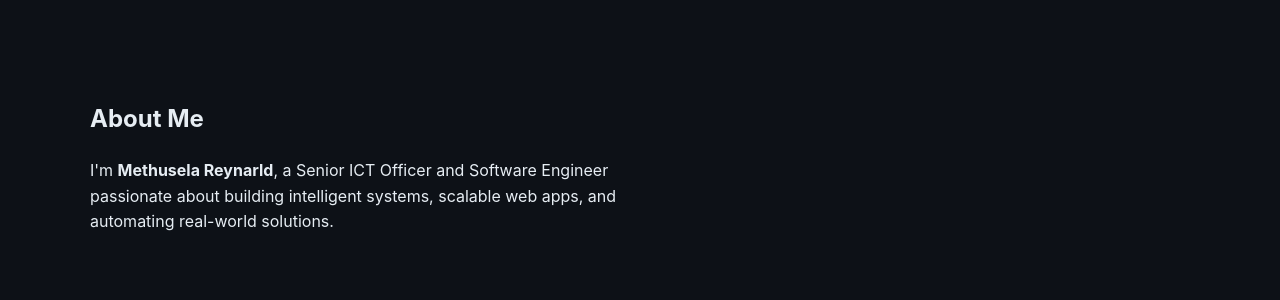
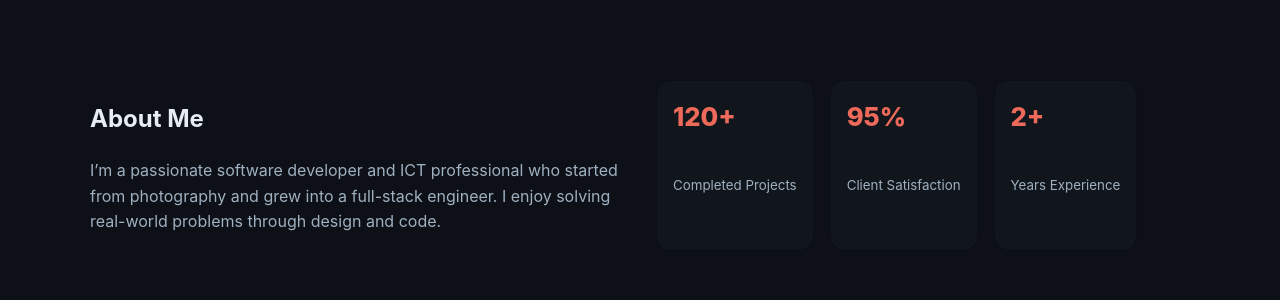
Before and after one commit to Methusela11/portifolio, a Django app: page /about/ in a window 1280 px wide. Shown: the part 73-373 px from the top of the page. Run offline with Django 5.2, Linux system fonts and the light colour scheme.

Commit message:
about me

```diff
--- a/main/templates/main/about.html
+++ b/main/templates/main/about.html
@@ -10,13 +10,28 @@
 <body>
     {% include 'main/navbar.html' %}
 
+<!-- About Section -->
   <section class="about page">
     <div>
       <h2>About Me</h2>
-            <p>
-                I'm <strong>Methusela Reynarld</strong>, a Senior ICT Officer and Software Engineer passionate about
-                building intelligent systems, scalable web apps, and automating real-world solutions.
+      <p class="muted">
+        I’m a passionate software developer and ICT professional who started from photography
+        and grew into a full-stack engineer. I enjoy solving real-world problems through design and code.
       </p>
+    </div>
+    <div class="about-stats">
+      <div class="stat">
+        <span>120+</span>
+        <small>Completed Projects</small>
+      </div>
+      <div class="stat">
+        <span>95%</span>
+        <small>Client Satisfaction</small>
+      </div>
+      <div class="stat">
+        <span>2+</span>
+        <small>Years Experience</small>
+      </div>
     </div>
   </section>
 </body>
```
Also changed, not shown: main/templates/main/index.html (+0 -25 lines). Lines whose indentation alone changed are shown as unchanged.
